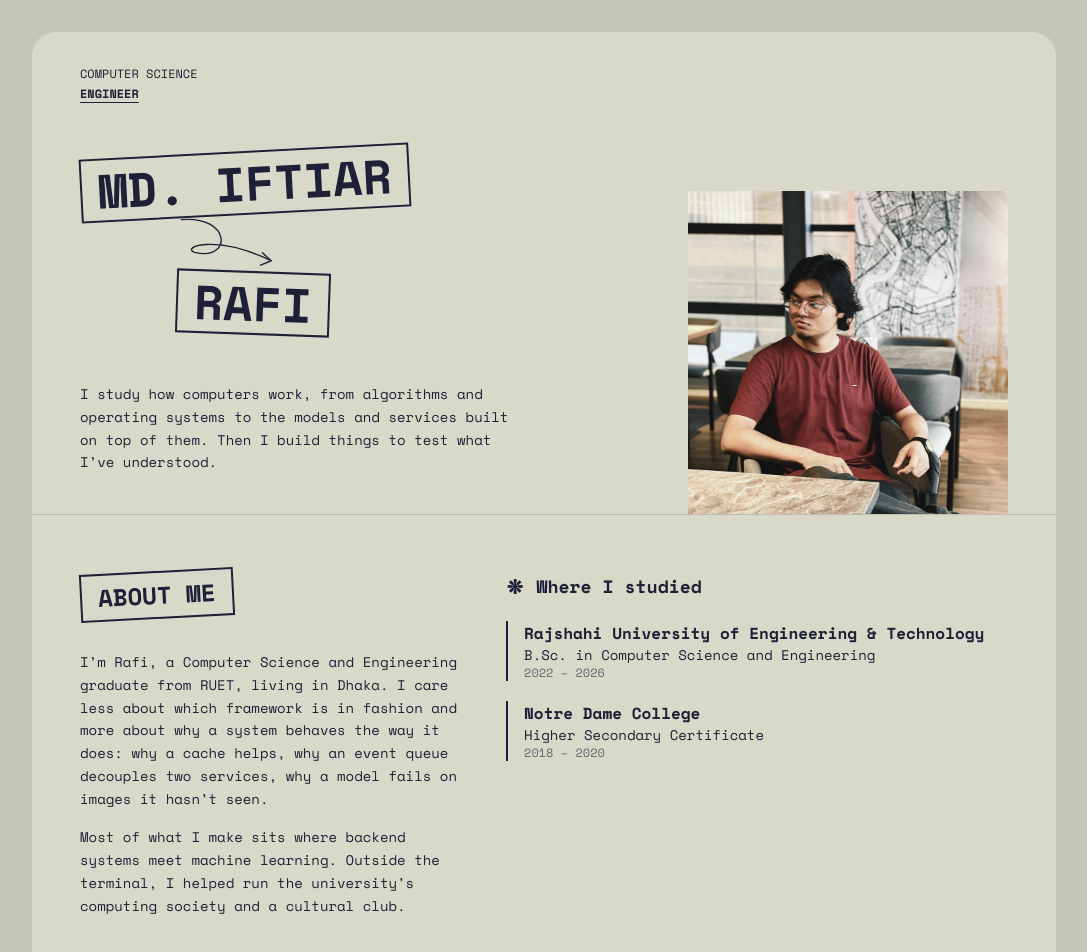
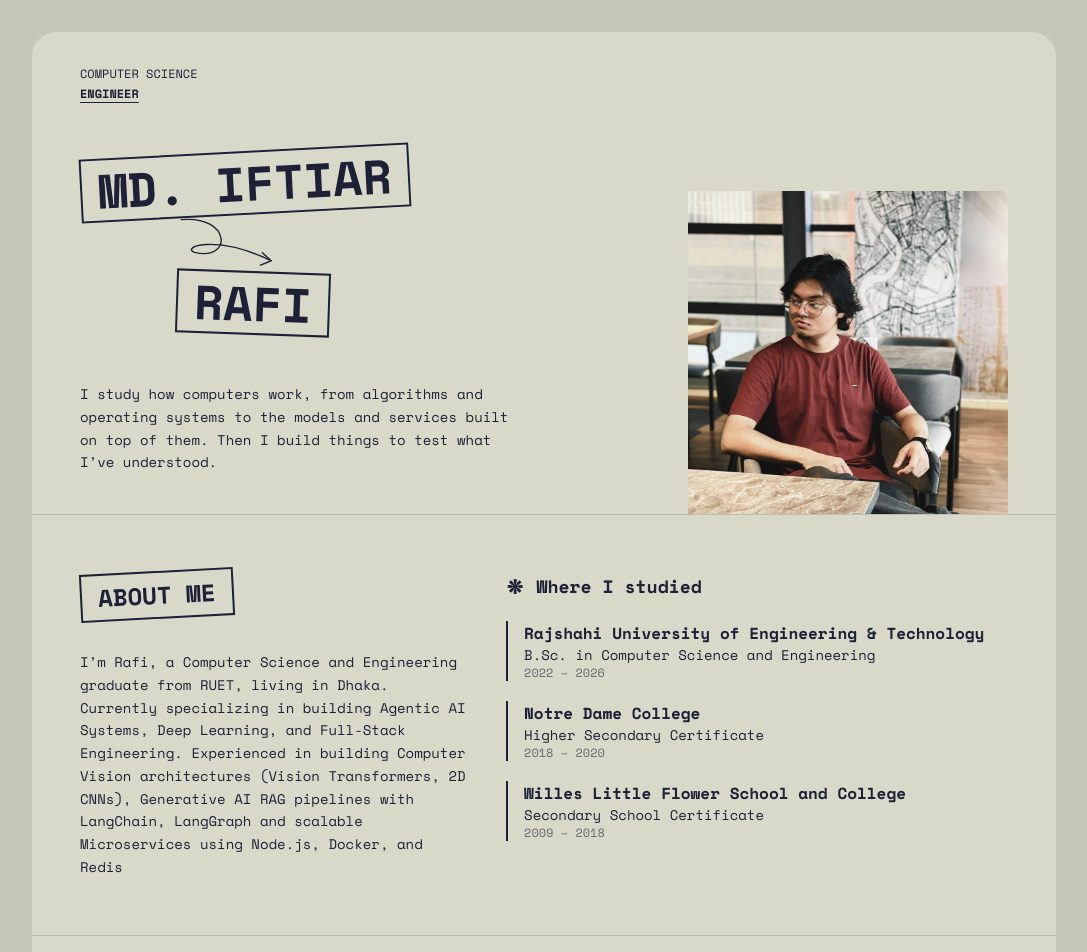
Before and after one commit to iftiarrafi/portfolio-me, a React (Vite) app: page / in a window 1280 px wide. Shown: the top 952 px of the page, without its empty margins (96-1183 px from the left). Built offline with nearby package versions, Linux system fonts and the light colour scheme.

Commit message:
feat: fixed some texts and UI

```diff
--- a/index.html
+++ b/index.html
@@ -2,7 +2,7 @@
 <html lang="en">
   <head>
     <meta charset="UTF-8" />
-    <link rel="icon" type="image/svg+xml" href="/favicon.svg" />
+    <link rel="icon" type="image/svg+xml" href="/portfolio-svgrepo-com.svg" />
     <meta name="viewport" content="width=device-width, initial-scale=1.0" />
     <title>Md. Iftiar Rafi - Portfolio</title>
   </head>
--- a/src/App.jsx
+++ b/src/App.jsx
@@ -81,16 +81,15 @@ export default function App() {
             <Tag className="text-2xl">ABOUT ME</Tag>
             <p className="mt-8 text-sm leading-relaxed">
               I’m Rafi, a Computer Science and Engineering graduate from RUET,
-              living in Dhaka. I care less about which framework is in fashion
-              and more about why a system behaves the way it does: why a cache
-              helps, why an event queue decouples two services, why a model
-              fails on images it hasn’t seen.
+              living in Dhaka. Currently specializing in building Agentic AI Systems, Deep Learning, and
+              Full-Stack Engineering. Experienced in building Computer Vision architectures (Vision Transformers, 2D CNNs),
+              Generative AI RAG pipelines with LangChain, LangGraph and scalable Microservices using Node.js, Docker, and Redis
             </p>
-            <p className="mt-4 text-sm leading-relaxed">
+            {/* <p className="mt-4 text-sm leading-relaxed">
               Most of what I make sits where backend systems meet machine
               learning. Outside the terminal, I helped run the university’s
               computing society and a cultural club.
-            </p>
+            </p> */}
           </div>
           <div>
             <h2 className="mb-5 flex items-center gap-3 text-lg font-bold">
--- a/src/data/data.js
+++ b/src/data/data.js
@@ -16,7 +16,7 @@ export const education = [
     "2022 – 2026",
   ],
   ["Notre Dame College", "Higher Secondary Certificate", "2018 – 2020"],
-  // ["Willes Little Flower School and College", "Secondary School Certificate", "2009 – 2018"],
+  ["Willes Little Flower School and College", "Secondary School Certificate", "2009 – 2018"],
 ];
 
 // thumb: put images in /public/projects/ — until then a placeholder is shown
```
Also changed, not shown: public/portfolio-svgrepo-com.svg (added).
